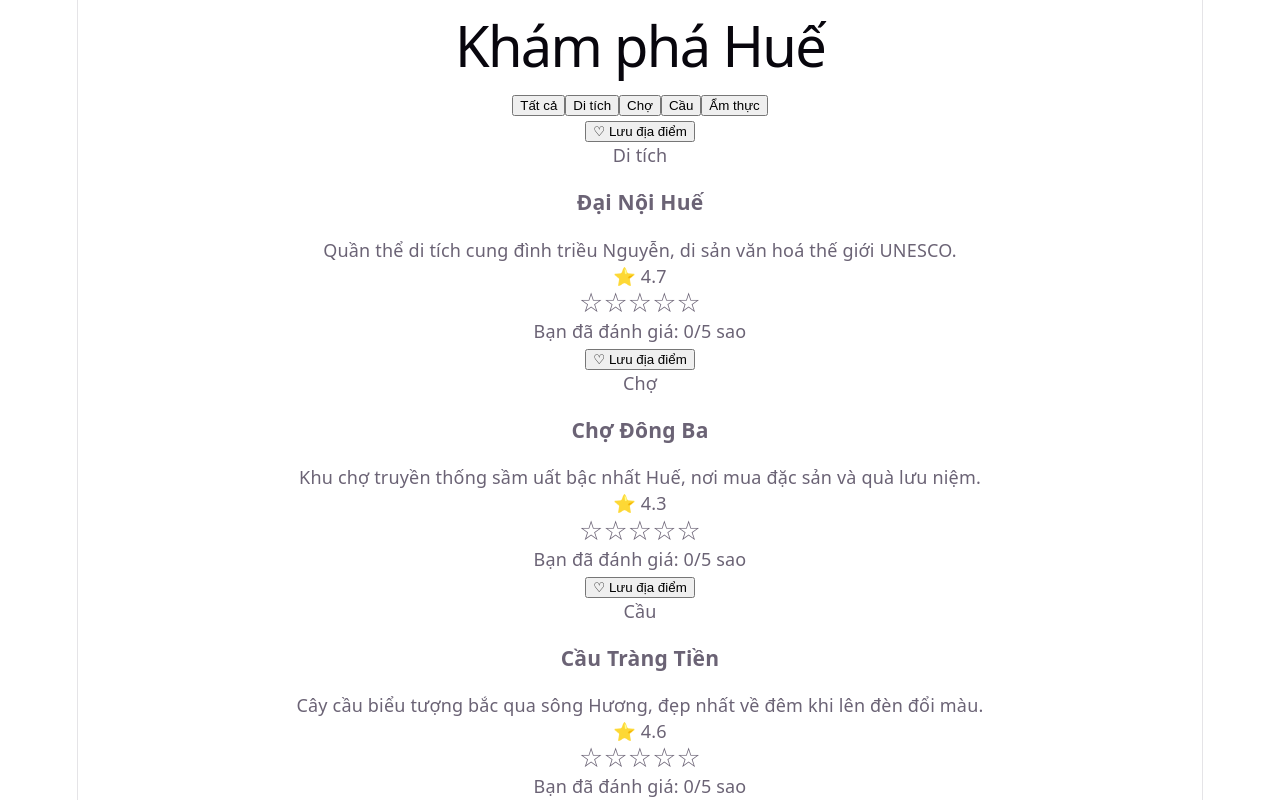
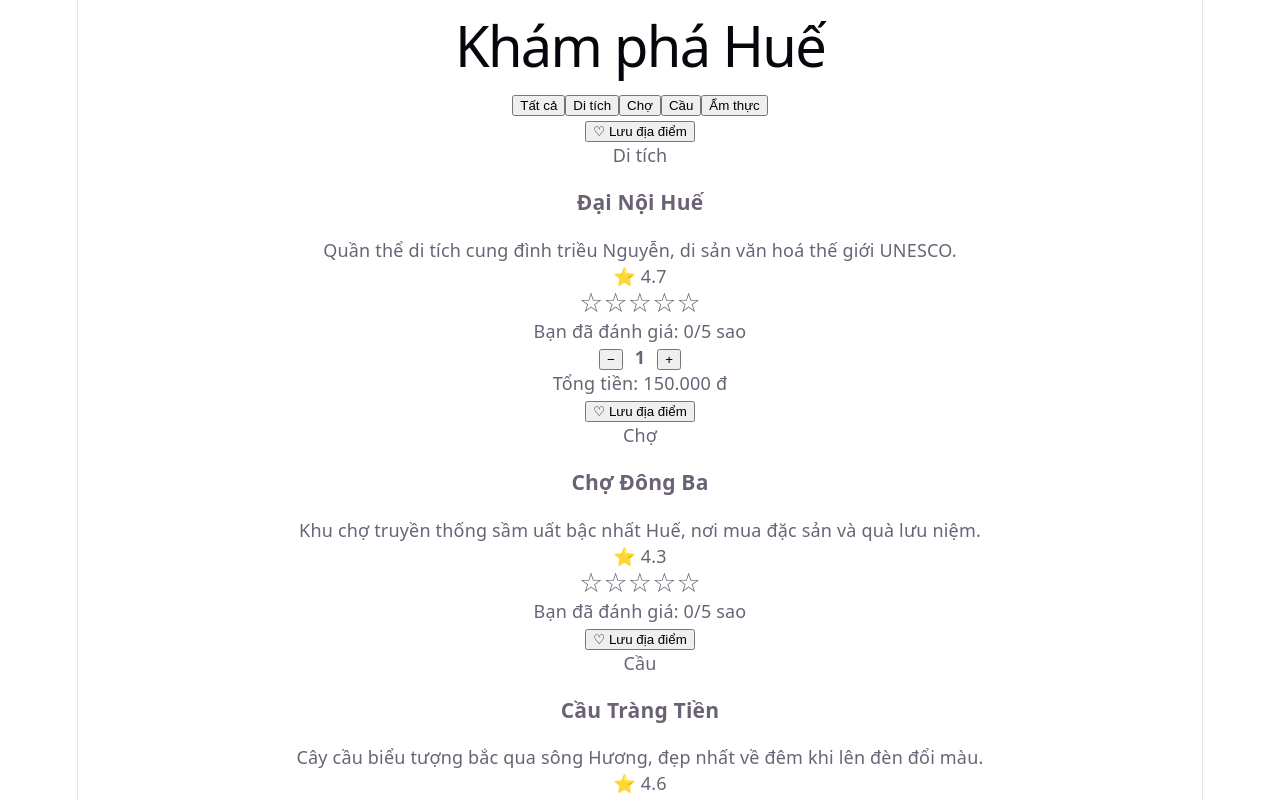
Before and after one commit to TranCongQuy/phu_xuan_react, a React (Vite) app: page / in a window 1280 px wide. Shown: the top 800 px of the page. Built offline with nearby package versions, Linux system fonts and the light colour scheme.

Commit message:
feat: Lab 5 Buổi 5 — bộ đếm vé với giới hạn Math.max/min

```diff
--- a/src/components/AttractionCard.tsx
+++ b/src/components/AttractionCard.tsx
@@ -1,5 +1,6 @@
 import { useState } from 'react'
 import StarRating from './StarRating'
+import TicketCounter from './TicketCounter'
 
 interface AttractionCardProps {
   name: string
@@ -33,6 +34,7 @@
       <p>{description}</p>
       <span className="attraction-card__rating">⭐ {rating}</span>
       <StarRating />
+      {name === 'Đại Nội Huế' && <TicketCounter price={150000} />}
     </div>
   )
 }
--- /dev/null
+++ b/src/components/TicketCounter.tsx
@@ -0,0 +1,30 @@
+import { useState } from 'react'
+
+interface TicketCounterProps {
+  price: number
+}
+
+function TicketCounter({ price }: TicketCounterProps) {
+  const [quantity, setQuantity] = useState(1)
+
+  function handleDecrease() {
+    setQuantity((prev) => Math.max(1, prev - 1))
+  }
+
+  function handleIncrease() {
+    setQuantity((prev) => Math.min(10, prev + 1))
+  }
+
+  const totalPrice = price * quantity
+
+  return (
+    <div className="ticket-counter">
+      <button onClick={handleDecrease}>−</button>
+      <span style={{ margin: '0 12px', fontWeight: 'bold' }}>{quantity}</span>
+      <button onClick={handleIncrease}>+</button>
+      <p>Tổng tiền: {totalPrice.toLocaleString('vi-VN')} đ</p>
+    </div>
+  )
+}
+
+export default TicketCounter
```
